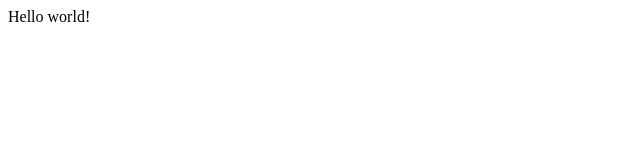
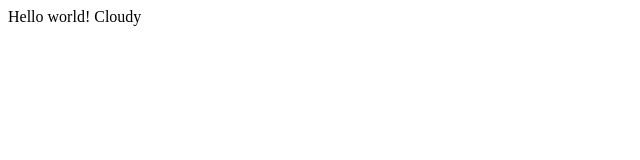
Before and after one commit to Tanggg94/testGitPush, a plain HTML site: page index.html in a window 1280 px wide. Shown: the full height of the page, 0-640 px from the left. Drawn offline with Linux system fonts and the light colour scheme.

Commit message:
change index.html

```diff
--- a/index.html
+++ b/index.html
@@ -10,6 +10,7 @@
 
 <body>
     Hello world!
+    Cloudy
 
 </body>
 
```
